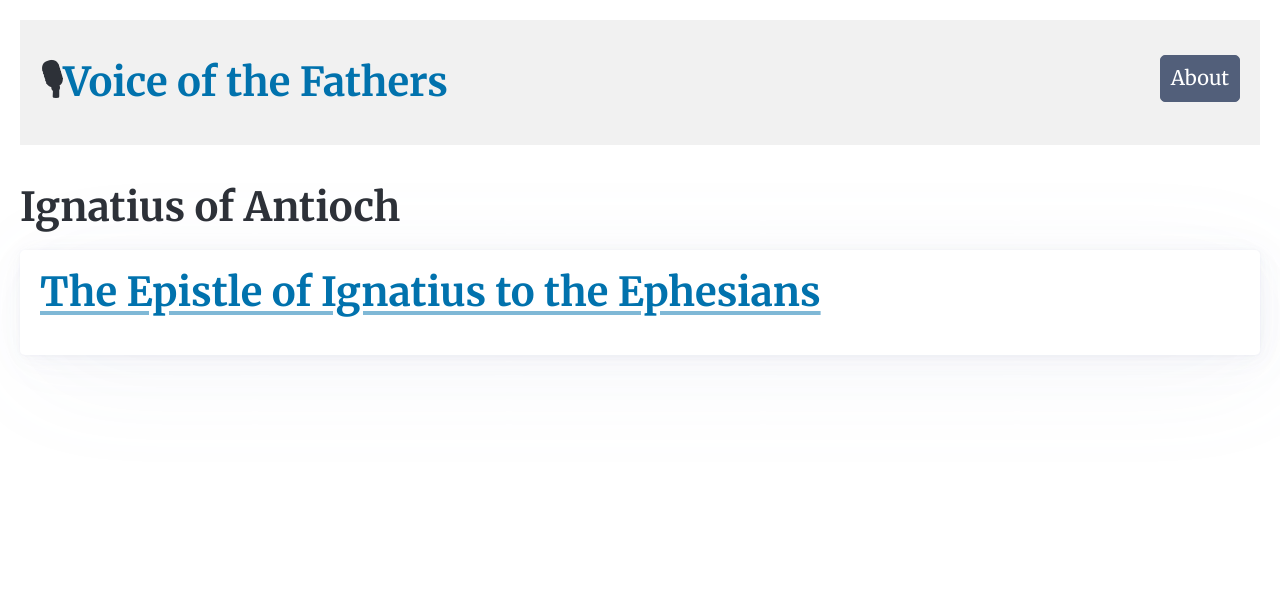
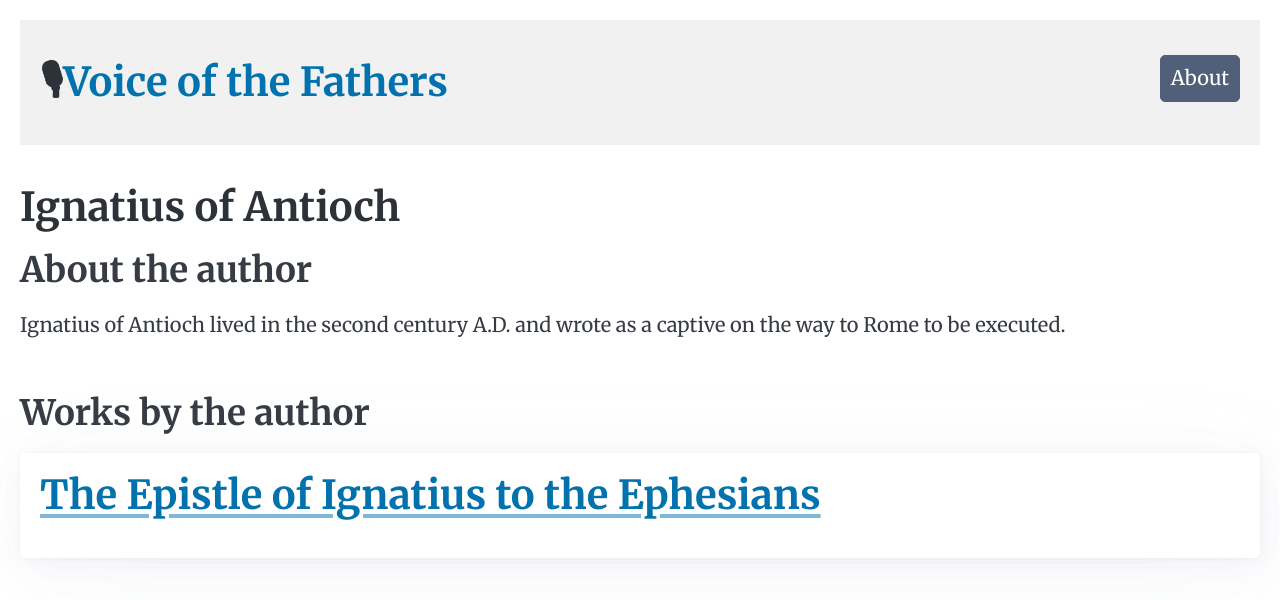
Before and after one commit to joshpeterson/voice-of-the-fathers, a Jekyll site: the page built from _authors/Ignatius of Antioch.md, in a window 1280 px wide. Shown: the top 600 px of the page. Built offline with Jekyll 4.4.1, drawn with Linux system fonts in a browser that asks for light colours.

Commit message:
Add a section about the author to the author page

```diff
--- a/_authors/Ignatius of Antioch.md
+++ b/_authors/Ignatius of Antioch.md
@@ -2,3 +2,4 @@
 author: Ignatius of Antioch
 layout: author
 ---
+Ignatius of Antioch lived in the second century A.D. and wrote as a captive on the way to Rome to be executed.
--- a/_layouts/author.html
+++ b/_layouts/author.html
@@ -3,6 +3,9 @@ layout: default
 ---
 
 <h1>{{ page.author }}</h1>
+<h2>About the author</h2>
+{{content}}
+<h2>Works by the author</h2>
 {% for book in site.books %}
 {% if book.author == page.author %}
 <article>
```
